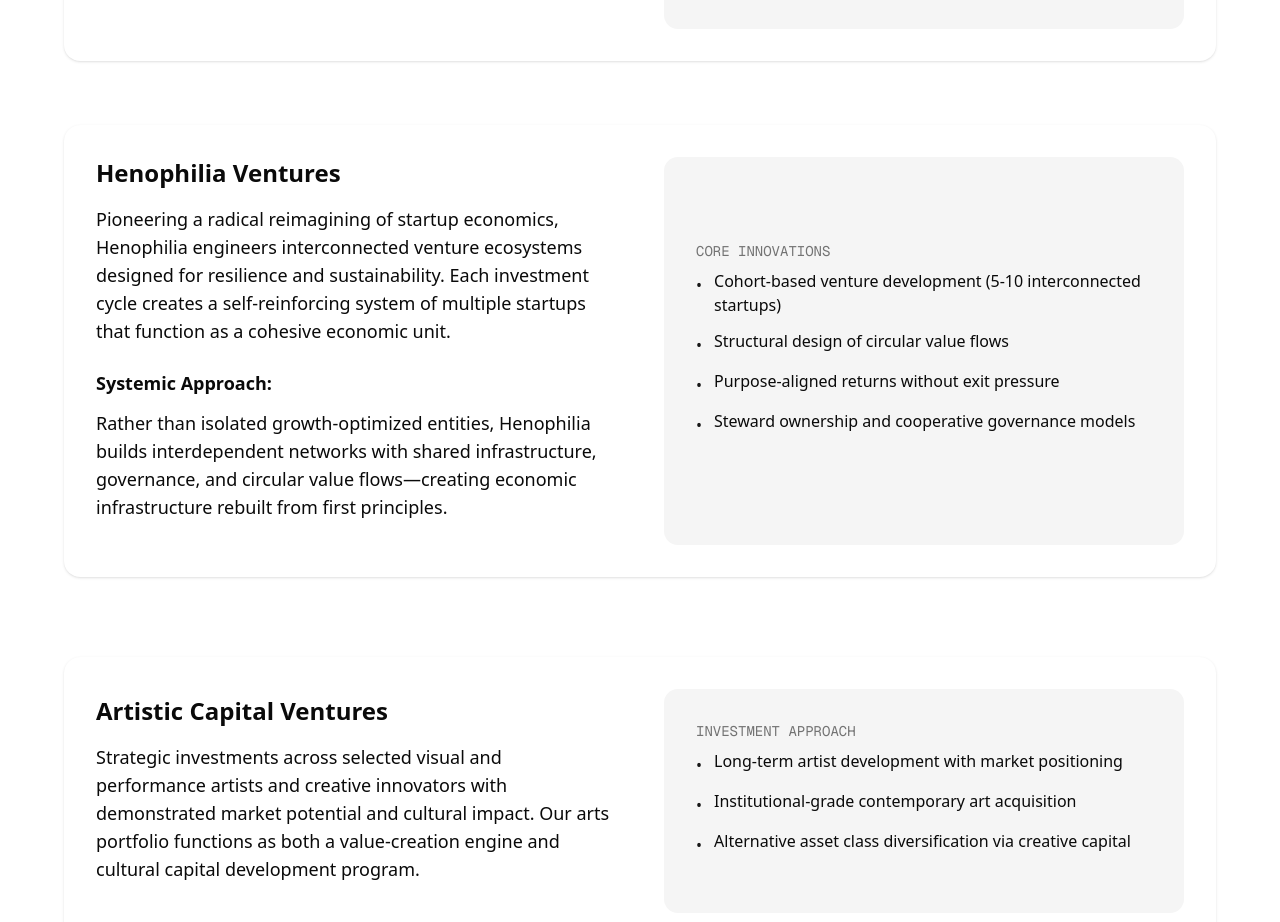
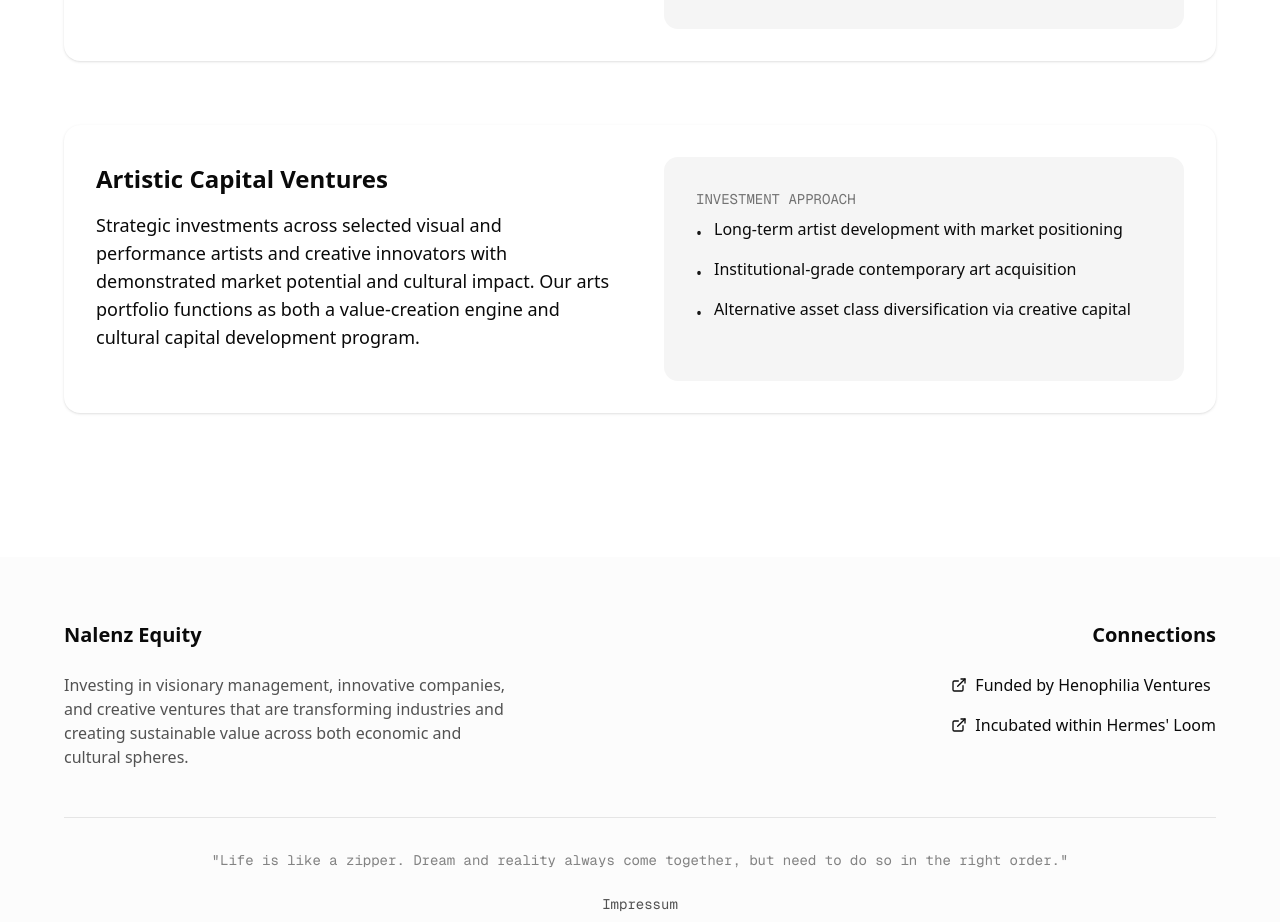
Before and after one commit to hermesloom/nalenzequity.com, a Next.js app: page / in a window 1280 px wide. Shown: the part 2065-2987 px from the top of the page. Built offline with nearby package versions, Linux system fonts and the light colour scheme.

Commit message:
fix: comment out Henophilia Ventures

```diff
--- a/app/page.tsx
+++ b/app/page.tsx
@@ -251,7 +251,7 @@ export default function Home() {
           </div>
 
           {/* Featured Investment - Henophilia Ventures */}
-          <div className="mb-20 bg-card rounded-2xl p-8 shadow-sm">
+          {/*<div className="mb-20 bg-card rounded-2xl p-8 shadow-sm">
             <div className="grid md:grid-cols-2 gap-12 items-center">
               <div>
                 <h3 className="text-2xl font-bold mb-4">Henophilia Ventures</h3>
@@ -303,7 +303,7 @@ export default function Home() {
                 </div>
               </div>
             </div>
-          </div>
+          </div>*/}
 
           {/* Featured Investment - Art Portfolio */}
           <div className="mb-16 bg-card rounded-2xl p-8 shadow-sm">
```
